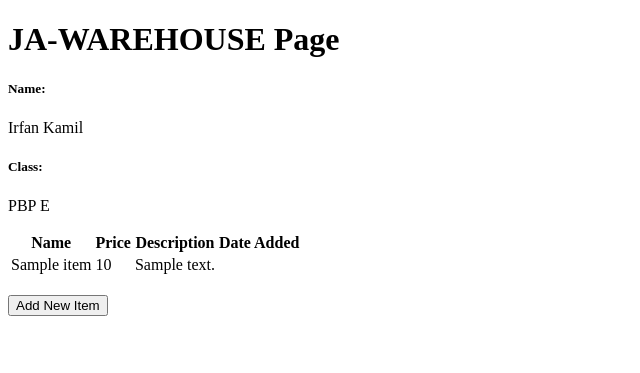
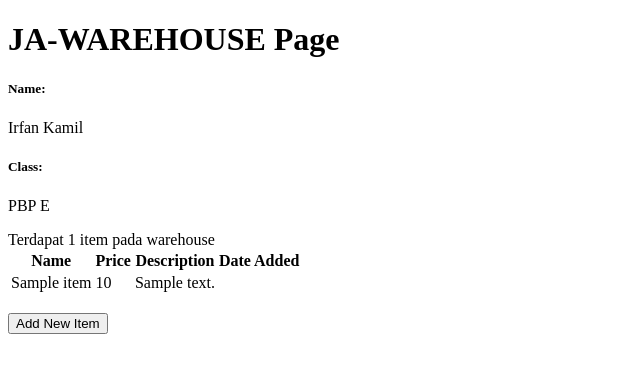
Before and after one commit to IrPanK/ja-warehouse, a Django app: page / in a window 1280 px wide. Shown: the top 373 px of the page, without its empty margins (0-640 px from the left). Run offline with Django 4.2, Linux system fonts and the light colour scheme; tables that the repository leaves empty hold one stand-in row (values such as "Sample post").

Commit message:
bonus tugas 3

```diff
--- a/main/templates/main.html
+++ b/main/templates/main.html
@@ -6,6 +6,8 @@
 
 <h5>Class:</h5>
 <p>{{class}}</p>
+
+<span>Terdapat {{items.count}} item pada warehouse</span>
 
 <table>
     <tr>
```
